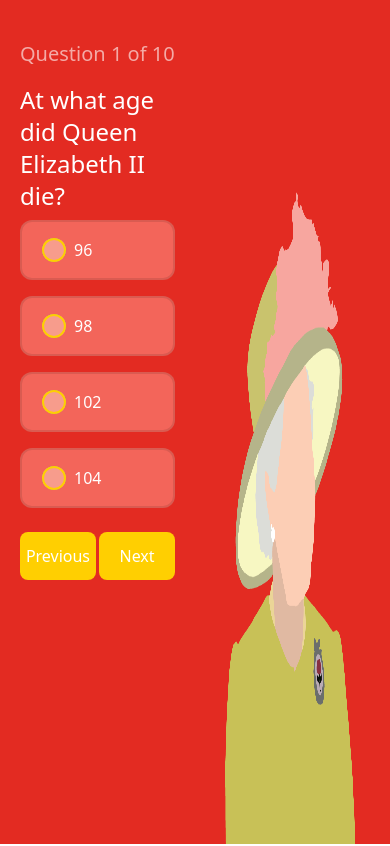
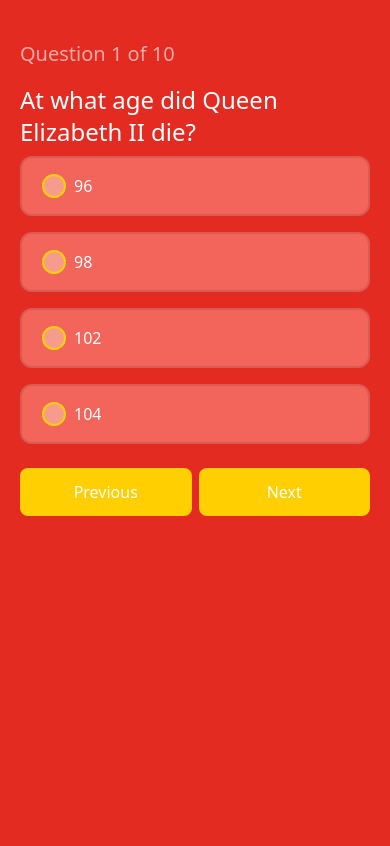
Before and after one commit to Yash1hi/september-news-quiz, a Next.js app: page / in a window 390 px wide. Shown: the top 846 px of the page. Built offline with nearby package versions, Linux system fonts and the light colour scheme.

Commit message:
Quick and Dirty fix for mobile breakpoints

```diff
--- a/pages/index.tsx
+++ b/pages/index.tsx
@@ -42,7 +42,7 @@ export default function Home() {
   };
 
   return (
-    <div className="flex flex-col w-screen bg-[#e32b22] h-screen">
+    <div className="flex flex-col w-screen bg-[#e32b22]">
       <Head>
         <title>Quiz App</title>
       </Head>
@@ -59,8 +59,8 @@ export default function Home() {
         </div>
         ) : (
           <>
-          <div className="flex flex-row w-screen">
-            <div className="w-1/2 px-5 h-screen justify-center items-center">
+          <div className="flex flex-col lg:flex-row w-screen">
+            <div className="w-screen lg:w-1/2 px-5 h-screen justify-center items-center">
             <div className="flex flex-col items-start w-full">
               <h4 className="mt-10 text-xl text-white/60">
                 Question {currentQuestion + 1} of {questions.length}
@@ -110,8 +110,8 @@ export default function Home() {
               </button>
             </div>
             </div>
-            <div className="flex flex-col w-1/2 px-5 h-screen justify-end items-center">
-              <img src={questions[currentQuestion].image} className="h-4/5"></img>
+            <div className="flex flex-col w-screen lg:w-1/2 px-5 h-screen justify-start lg:justify-end items-center">
+              <img src={questions[currentQuestion].image} className="lg:h-4/5"></img>
             </div>
           </div>
           </>
```
